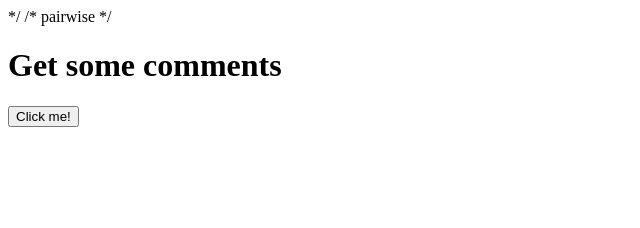
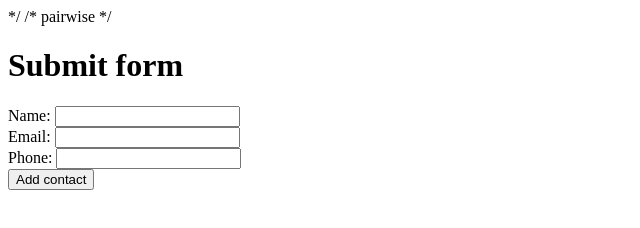
Before and after one commit to angelabenavente/RxJS-practices, a website with bundled scripts: page index.html in a window 1280 px wide. Shown: the whole page, without its empty margins (0-640 px from the left). Built offline with nearby package versions, Linux system fonts and the light colour scheme.

Commit message:
Use combineLatest operator

```diff
--- a/index.html
+++ b/index.html
@@ -93,8 +93,27 @@
     <h1>Draw a line</h1>
     <canvas id="drawboard" width="400" height="400"></canvas> -->
 
+    <!-- forkJoin
     <h1>Get some comments</h1>
-    <button id="btn">Click me!</button>
+    <button id="btn">Click me!</button> -->
+
+    <h1>Submit form</h1>
+    <form id="form">
+      <div>
+        <label for="username">Name: </label>
+        <input type="text" name="name" >
+      </div>
+      <div>
+        <label for="username">Email: </label>
+        <input type="email" name="email" >
+      </div>
+      <div>
+        <label for="username">Phone: </label>
+        <input type="tel" name="phone" >
+      </div>
+      <button id="btn" type="button">Add contact</button>
+    </form>
+
     <div id="log-container"></div>
     <script src="main.js"></script>
 
--- a/src/create.js
+++ b/src/create.js
@@ -1,7 +1,7 @@
 import { displayLog, updateDisplay } from './utils';
 // import { Subscription } from 'rxjs/internal/Subscription';
 import { Observable, map, mapTo, filter, first , last, skipt, reduce, take, takeWhile, takeLast, tap, scan, startWith, endWith, distinct, distinctUntilChanged, pairwise, share, sampleTime, auditTime, throttleTime, delay, bufferTime, debounceTime} from 'rxjs/operators';
-import { fromEvent, interval, of, range, from, timer, Subject, BehaviorSubject, zip, merge, concat, forkJoin } from 'rxjs';
+import { fromEvent, interval, of, range, from, timer, Subject, BehaviorSubject, zip, merge, concat, forkJoin, combineLatest } from 'rxjs';
 import { api } from './api';
 
 export default () => {
@@ -754,7 +754,7 @@ export default () => {
 		drawLine$.subscribe(data => drawLine(data.origin, data.coords));
 	*/
 
-	// // Concat function
+	// // Concat operator
 	// const button = document.getElementById('btn');
 
 	// /** get 4 consecutive comments */
@@ -778,7 +778,8 @@ export default () => {
 	// fromEvent(button, 'click').subscribe(getComments);
 
 
-	// ForkJoin function return the las value of the entries
+	/*
+	// ForkJoin operator return the las value of the entries
 	const button = document.getElementById('btn');
 
 	const getComments = () =>{
@@ -796,5 +797,28 @@ export default () => {
 	}
 
 	fromEvent(button, 'click').subscribe(getComments);
+	*/
 
+	// CombineLastest function
+
+	/** get the form element */
+	const form = document.getElementById('form');
+
+	/** get observables from each form element */
+	const formName$ = fromEvent(form.name, 'input').pipe(
+			debounceTime(400),
+			map(evt => evt.target.value)
+	);
+	const formEmail$ = fromEvent(form.email, 'input').pipe(
+			debounceTime(400),
+			map(evt => evt.target.value)
+	);
+	const formNumber$ = fromEvent(form.phone, 'input').pipe(
+			debounceTime(400),
+			map(evt => evt.target.value)
+	);
+	const submitButton$ = fromEvent(form.btn, 'click');
+
+	const formData$ = combineLatest(formName$, formEmail$, formNumber$);
+	formData$.subscribe(displayLog);
 }
```
